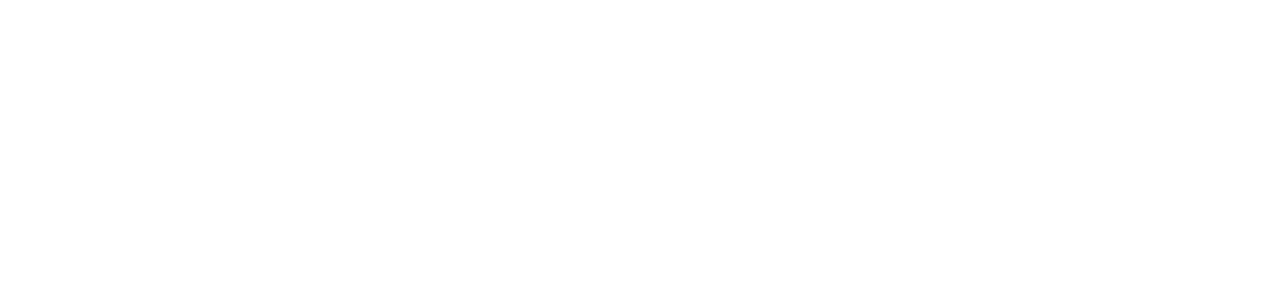
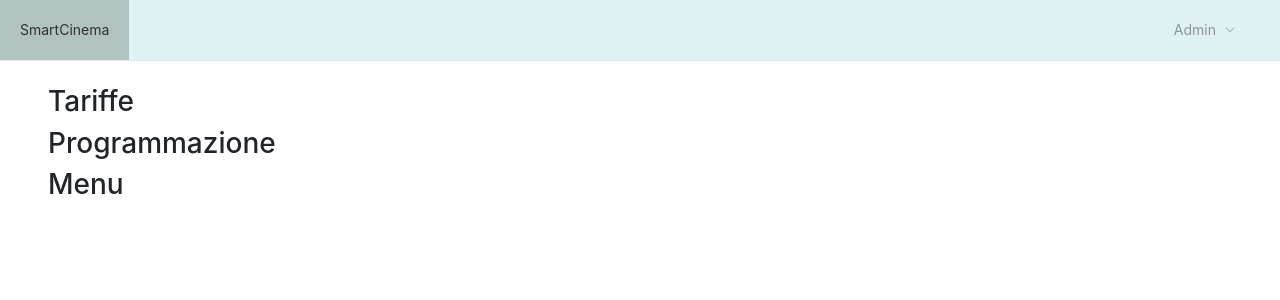
Before and after one commit to Pater999/UNITN-IS2-Gruppo11-cinema-webapp, a Vue app in the folder frontend/: page /admin/dashboard in a window 1280 px wide. Shown: the top 300 px of the page. Built offline with nearby package versions, Linux system fonts and the light colour scheme.

Commit message:
Storia #2 - Sviluppo frontend dashboard admin

```diff
--- a/frontend/public/index.html
+++ b/frontend/public/index.html
@@ -1,5 +1,5 @@
 <!DOCTYPE html>
-<html lang="en">
+<html lang="it">
   <head>
     <meta charset="utf-8">
     <meta http-equiv="X-UA-Compatible" content="IE=edge">
--- a/frontend/src/router/index.ts
+++ b/frontend/src/router/index.ts
@@ -1,15 +1,29 @@
 import Vue from 'vue';
 import VueRouter, { RouteConfig } from 'vue-router';
 
-const LoginPage = () => import(/* webpackChunkName: "login-page" */ '../views/Admin/Login/Login.vue');
+const AdminLoginPage = () => import(/* webpackChunkName: "admin-login-page" */ '../views/Admin/Login/Login.vue');
+const AdminDashboardPage = () => import(/* webpackChunkName: "admin-dashboard-page" */ '../views/Admin/Dashboard/Dashboard.vue');
+
+const appTitle = 'SmartCinema';
 
 Vue.use(VueRouter);
 
 const routes: Array<RouteConfig> = [
   {
     path: '/admin/login',
-    name: 'LoginPage',
-    component: LoginPage
+    name: 'admin-login-page',
+    component: AdminLoginPage,
+    meta: {
+      title: `${appTitle} - Admin login`
+    }
+  },
+  {
+    path: '/admin/dashboard',
+    name: 'admin-dashboard-page',
+    component: AdminDashboardPage,
+    meta: {
+      title: `${appTitle} - Admin dashboard`
+    }
   }
 ];
 
@@ -19,4 +33,8 @@
   routes
 });
 
+router.afterEach(async (to) => {
+  document.title = to.meta.title;
+});
+
 export default router;
--- /dev/null
+++ b/frontend/src/views/Admin/Dashboard/Dashboard.scss
@@ -0,0 +1,4 @@
+.el-menu--horizontal>.el-menu-item.is-active, .el-submenu.is-active {
+  border-bottom: 0px;
+  color: #909399;
+}
--- /dev/null
+++ b/frontend/src/views/Admin/Dashboard/Dashboard.ts
@@ -0,0 +1,14 @@
+import { Component, Vue } from 'vue-property-decorator';
+
+@Component
+export default class AdminDashboard extends Vue {
+  isLoading = false;
+
+  async mounted() {
+      // METTERE QUI LE CHIAMATE DA FARE DOPO CHE SI è caricata la pagina
+  }
+
+  logOut() {
+    alert('TODO');
+  }
+}
--- /dev/null
+++ b/frontend/src/views/Admin/Dashboard/Dashboard.vue
@@ -0,0 +1,21 @@
+<template>
+  <div>
+    <el-menu mode="horizontal" background-color="#def2f1" class="d-flex">
+      <el-menu-item index="1">SmartCinema</el-menu-item>
+
+      <el-submenu index="2" class="ml-auto mr-2 mr-md-4">
+        <template slot="title">Admin</template>
+        <el-menu-item @click="logOut">Logout</el-menu-item>
+      </el-submenu>
+    </el-menu>
+    <div class="mx-5 mt-4" v-loading="isLoading">
+      <h3>Tariffe</h3>
+      <!-- inserire qui tabella tariffe -->
+      <h3>Programmazione</h3>
+      <h3>Menu</h3>
+    </div>
+  </div>
+</template>
+
+<script lang="ts" src="./Dashboard.ts" />
+<style lang="scss" src="./Dashboard.scss" />
```
Also changed, not shown: 1 other file (tests, documents, lock files or other folders).
